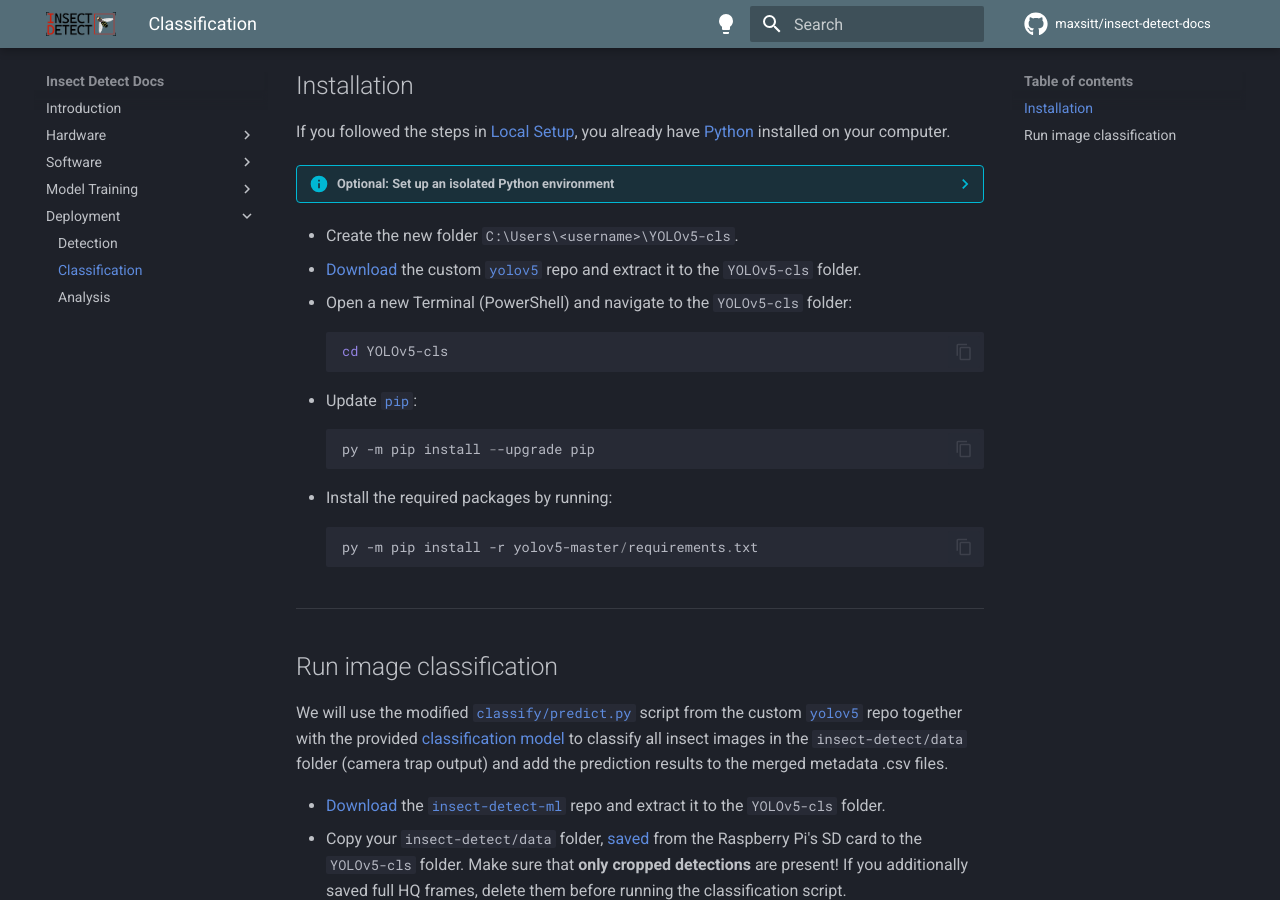
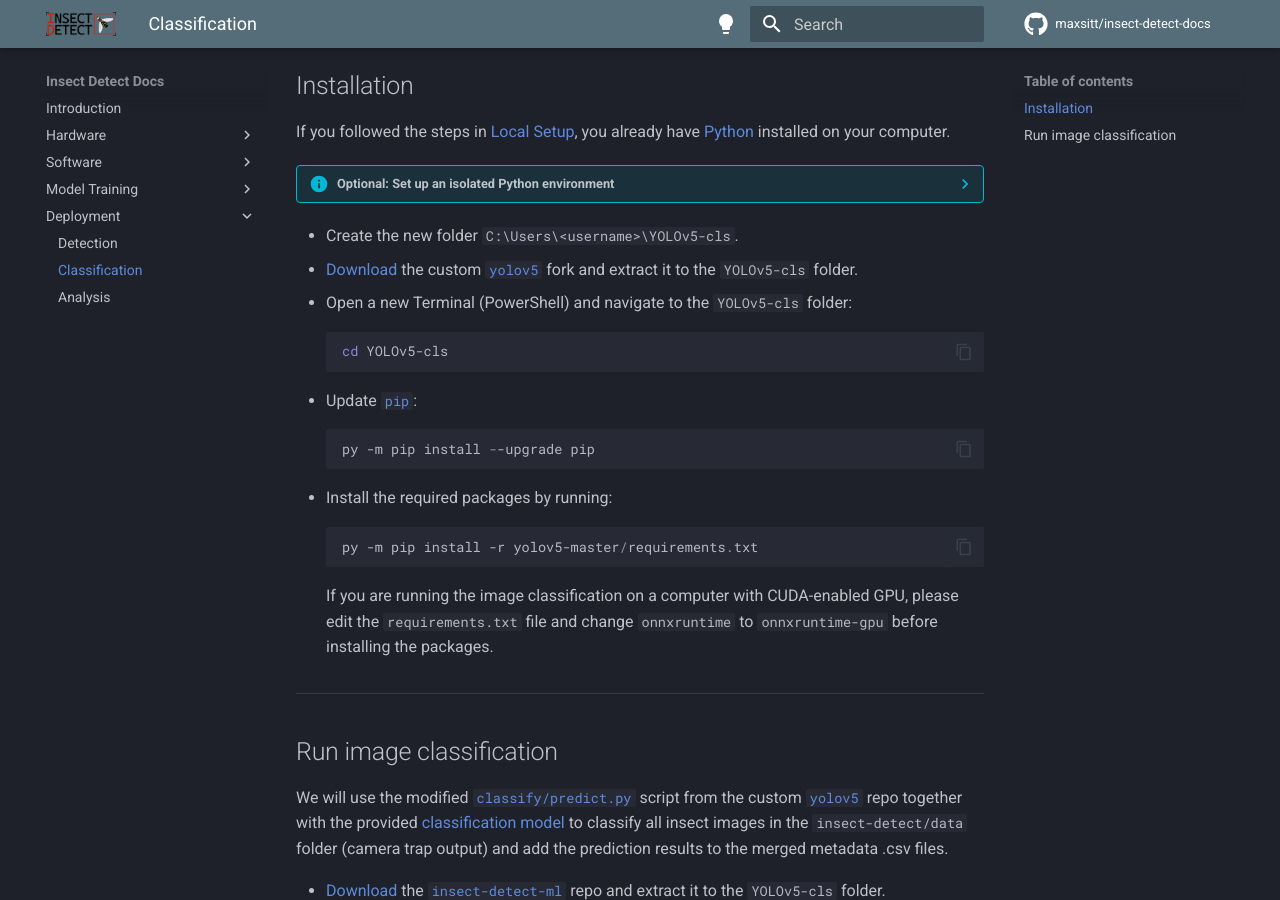
Before and after one commit to maxsitt/insect-detect-docs, an MkDocs documentation site: the page built from docs/deployment/classification.md, in a window 1280 px wide and 900 px high, scrolled down 424 px. Built offline with MkDocs 1.6.1 and Material for MkDocs 9.7.7, drawn with Linux system fonts in a browser that asks for light colours; comment, search, counter and statistics services are not loaded.

Commit message:
Update classification.md
Add info to install onnxruntime-gpu if using CUDA-enabled GPU.

````diff
--- a/docs/deployment/classification.md
+++ b/docs/deployment/classification.md
@@ -74,7 +74,7 @@ you already have [Python](https://www.python.org/){target=_blank} installed on y
 
 - Create the new folder `C:\Users\<username>\YOLOv5-cls`.
 - [Download](https://github.com/maxsitt/yolov5/archive/refs/heads/master.zip){target=_blank}
-  the custom [`yolov5`](https://github.com/maxsitt/yolov5){target=_blank} repo
+  the custom [`yolov5`](https://github.com/maxsitt/yolov5){target=_blank} fork
   and extract it to the `YOLOv5-cls` folder.
 - Open a new Terminal (PowerShell) and navigate to the `YOLOv5-cls` folder:
 
@@ -93,6 +93,10 @@ you already have [Python](https://www.python.org/){target=_blank} installed on y
     ``` powershell
     py -m pip install -r yolov5-master/requirements.txt
     ```
+
+    If you are running the image classification on a computer with CUDA-enabled
+    GPU, please edit the `requirements.txt` file and change `onnxruntime` to
+    `onnxruntime-gpu` before installing the packages.
 
 ---
 
@@ -148,17 +152,16 @@ and add the prediction results to the merged metadata .csv files.
         AssertionError: Image Not Found <image path>
         ```
 
-        This error can be caused by corrupt .jpg images, that are rarely
-        generated by the automated monitoring script. Run the
+        This error can be caused by corrupt .jpg images, that are rarely generated during image capture. Run the
         [`check_images.py`](https://github.com/maxsitt/insect-detect-ml/blob/main/check_images.py){target=_blank}
-        script to find corrupted .jpg images in your data folder and move them to a new folder with:
+        script to find corrupt images in the data folder and move them to a new folder with:
 
         ``` powershell
         py insect-detect-ml-main/check_images.py -data insect-detect/data/
         ```
 
-        After removing the corrupted .jpg images, the classification script should
-        run without throwing an error now.
+        After removing the corrupt .jpg images, the classification
+        script should now run without throwing an error.
 
 All results are saved to `yolov5-master/runs/predict-cls/{name}`. The
 `*metadata_classified.csv` still contains multiple rows for each
````
